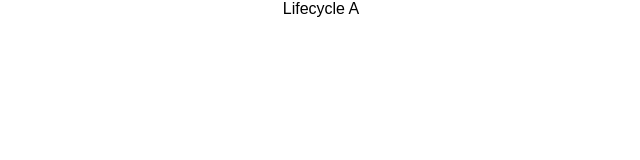
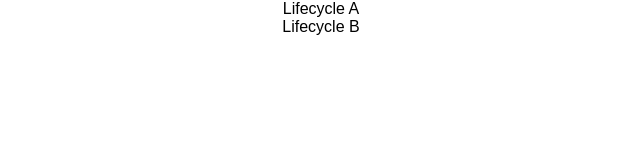
Before and after one commit to jegbune/React.useState, a React (Create React App) app: page / in a window 1280 px wide. Shown: the top 160 px of the page, without its empty margins (319-959 px from the left). Built offline with nearby package versions, Linux system fonts and the light colour scheme.

Commit message:
Order of Mount of React component

```diff
--- a/src/components/LifecycleA.js
+++ b/src/components/LifecycleA.js
@@ -1,4 +1,5 @@
 import React, { Component } from 'react'
+import LifecycleB from './LifecycleB'
 
 class LifecycleA extends Component{
     constructor(props) {
@@ -22,10 +23,17 @@
 
     render() {
         console.log('LifecycleA render')
-        return <div>
+        return(<div>
+        <div>
             Lifecycle A
         </div>
+
+            <LifecycleB/>
+        </div>
+        )
     }
+
+
 }
 
 export default LifecycleA
--- a/src/components/LifecycleB.js
+++ b/src/components/LifecycleB.js
@@ -0,0 +1,31 @@
+import React, { Component } from 'react'
+
+class LifecycleB extends Component{
+    constructor(props) {
+        super(props)
+
+        this.state = {
+            name : 'Jeremiah'
+        }
+        console.log('LifecycleB constructor')
+    }
+
+static getDerivedStateFromProps(props, state) {
+    console.log('LifecycleB getDerivedStateFromProps')
+    return null
+}
+
+
+    componentDidMount() {
+        console.log('LifecycleB componentDidMount')
+    }
+
+    render() {
+        console.log('LifecycleB render')
+        return <div>
+            Lifecycle B
+        </div>
+    }
+}
+
+export default LifecycleB
```
